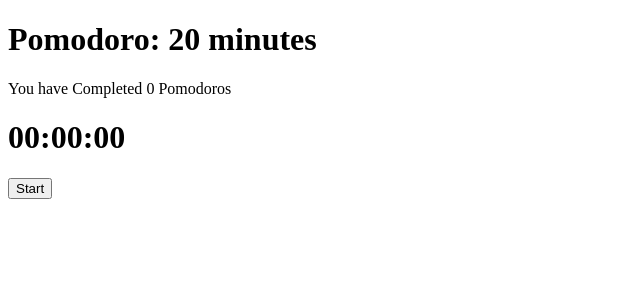
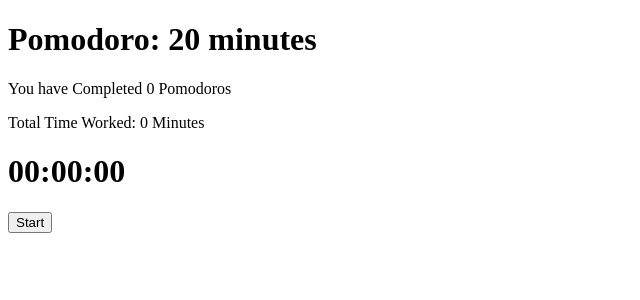
Before and after one commit to echosit/pomodoro-timer, a React (Create React App) app: page / in a window 1280 px wide. Shown: the top 300 px of the page, without its empty margins (0-640 px from the left). Built offline with nearby package versions, Linux system fonts and the light colour scheme.

Commit message:
set state of focusTime

```diff
--- a/src/components/Timer.js
+++ b/src/components/Timer.js
@@ -6,7 +6,9 @@
   const [hours, setHours] = useState(0);
   const [start, setStart] = useState(false);
   const [button, setButton] = useState("Start");
-  const [pomodoroTracker, setpomodoroTracker] = useState(0);
+  const [pomodoroTracker, setPomodoroTracker] = useState(0);
+  const [focusTime, setFocusTime] = useState(0);
+
 
   //add 1 to seconds after second
   useEffect(() => {
@@ -47,14 +49,14 @@
     setMinutes(0); //sets minutes
     setStart(false); //stops timer
     setButton("Start"); //button is on Start
-    setpomodoroTracker(pomodoroTracker => pomodoroTracker + 1); //add 1 to pomodoroTracker
+    setPomodoroTracker(pomodoroTracker => pomodoroTracker + 1); //add 1 to pomodoroTracker
   }
-
 
   return (
     <div>
       <h1>Pomodoro: {pomodoro} minutes</h1>
       <p>You have Completed {pomodoroTracker} Pomodoros</p>
+      <p>Total Time Worked: {focusTime} Minutes</p>
       <h1>{ hours < 10 && '0' }{hours}:{ minutes < 10 && '0' }{minutes}:{ seconds < 10 && '0' }{seconds}</h1>
       <button onClick={handleClick}>{button}</button>
     </div>
```
